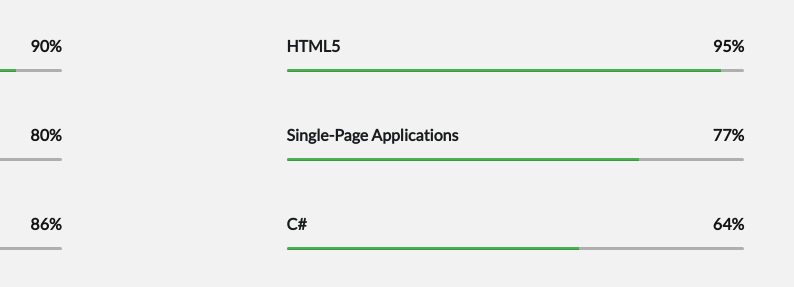
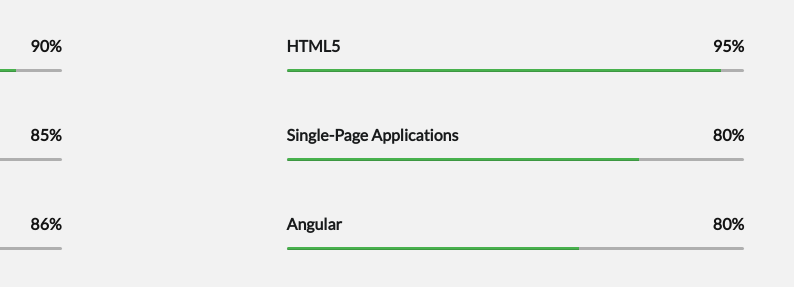
Before and after one commit to adphillips2017/portfolio, a plain HTML site: page index.html in a window 1280 px wide. Shown: the part 1660-1947 px from the top of the page, 466-1260 px from the left. Drawn offline with Linux system fonts and the light colour scheme.

Commit message:
changing skills to target front end

```diff
--- a/index.html
+++ b/index.html
@@ -207,7 +207,7 @@
 				<div class="col-md-5 col-sm-6 col-xs-12">
 					<div class="progress-box">
 						<p>TypeScript
-							<span class="color-heading pull-right">80%</span>
+							<span class="color-heading pull-right">85%</span>
 						</p>
 						<div class="progress">
 							<div class="progress-bar bg-color-base" role="progressbar" data-width="80"></div>
@@ -218,7 +218,7 @@
 				<div class="col-md-5 col-sm-6 col-xs-12 skills-right">
 					<div class="progress-box">
 						<p>Single-Page Applications
-							<span class="color-heading pull-right">77%</span>
+							<span class="color-heading pull-right">80%</span>
 						</p>
 						<div class="progress">
 							<div class="progress-bar bg-color-base" role="progressbar" data-width="77"></div>
@@ -239,8 +239,8 @@
 
         <div class="col-md-5 col-sm-6 col-xs-12 skills-right">
 					<div class="progress-box">
-						<p>C#
-							<span class="color-heading pull-right">64%</span>
+						<p>Angular
+							<span class="color-heading pull-right">80%</span>
 						</p>
 						<div class="progress">
 							<div class="progress-bar bg-color-base" role="progressbar" data-width="64"></div>
```
